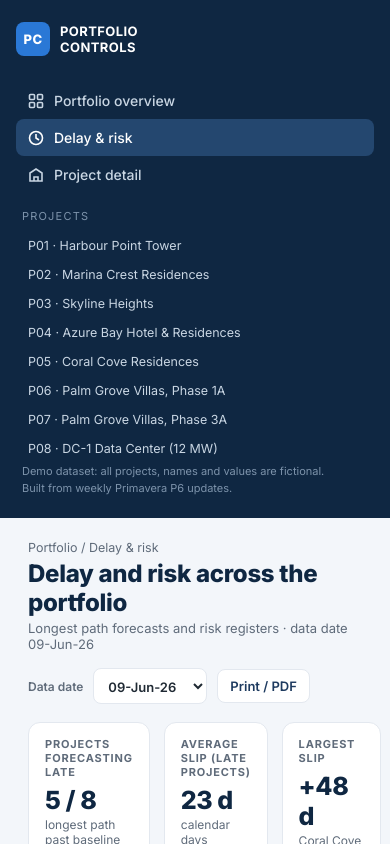
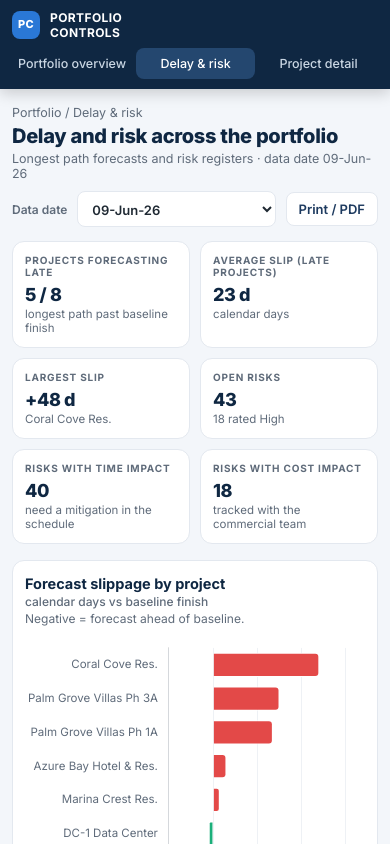
Before and after one commit to khaledmaddah/khaledmaddah.github.io, a plain HTML site: page portfolio-dashboard/index.html in a window 390 px wide. Both pictures are taken after a click on the button "Delay & risk". Shown: the top 844 px of the page. Drawn offline with Linux system fonts and the light colour scheme.

Commit message:
Add files via upload

```diff
--- a/portfolio-dashboard/index.html
+++ b/portfolio-dashboard/index.html
@@ -69,12 +69,52 @@ tr.click{cursor:pointer}tr.click:hover td{background:#f6f9fd}
 .view{display:none}.view.on{display:block}
 .tip{position:fixed;pointer-events:none;background:#0f2742;color:#fff;font-size:12px;padding:8px 10px;border-radius:6px;box-shadow:0 6px 18px rgba(0,0,0,.2);display:none;z-index:50;line-height:1.5;max-width:280px}
 .note{font-size:12px;color:var(--muted);margin-top:10px}
+
+.projsel{display:none}
+td.mo{display:none}
+body.v-project .projsel{display:inline-block}
+@media (max-width:820px){
+  .app{display:block}
+  aside{position:sticky;top:0;z-index:30;height:auto;padding:10px 12px 0;flex-direction:column;box-shadow:0 4px 14px rgba(0,0,0,.18)}
+  .logo{margin:0 0 8px;font-size:12px}.logo span{width:28px;height:28px;font-size:11px}
+  .nav{display:flex;gap:4px;overflow-x:auto;padding-bottom:10px;-webkit-overflow-scrolling:touch}
+  .nav button{width:auto;padding:8px 6px;font-size:12.5px;white-space:nowrap;flex:1;justify-content:center}.nav svg{display:none}
+  table.rt td.hm{display:none}
+  table.rt td.mo{display:flex}
+  .side-l,.proj-list,.foot{display:none}
+  main{padding:16px 12px 32px}
+  h1{font-size:20px}.sub{font-size:12.5px}
+  .top{flex-direction:column;align-items:stretch;gap:10px;margin-bottom:14px}
+  .ctl{flex-wrap:wrap}.ctl select{flex:1;min-width:0}
+  body.v-project .projsel{flex:1 1 100%}
+  .app .kpis{grid-template-columns:1fr 1fr;gap:10px}
+  .kpi{padding:12px}.kpi .v{font-size:18px}.kpi .l{font-size:10px}.kpi .n{font-size:11.5px}
+  .card{padding:14px 12px}
+  .card h3{flex-direction:column;gap:2px}
+  .chart{height:300px}.chart.tall{height:300px}.chart.short{height:260px}
+  .facts{grid-template-columns:1fr 1fr}
+  .facts>div{border-right:1px solid var(--line)!important;border-bottom:1px solid var(--line)!important;padding:10px 12px}
+  .facts>div:nth-child(2n){border-right:0!important}.facts>div:nth-last-child(-n+2){border-bottom:0!important}
+  .facts .v{font-size:13px}
+  table.rt tr:has(th){display:none}
+  table.rt,table.rt tbody{display:block}
+  table.rt tr{display:block;border:1px solid var(--line);border-radius:10px;padding:8px 12px;margin-bottom:10px;background:#fff}
+  table.rt tr.click:hover td{background:none}
+  table.rt td{display:flex;justify-content:space-between;align-items:center;gap:14px;border:0;padding:4px 0;text-align:right}
+  table.rt td::before{content:attr(data-label);font-size:10.5px;font-weight:700;color:var(--muted);text-transform:uppercase;letter-spacing:.5px;text-align:left;flex:none}
+  table.rt td.lead{font-size:14.5px;justify-content:flex-start;text-align:left;font-weight:600;padding-bottom:6px;border-bottom:1px solid #eef1f5;margin-bottom:4px}
+  table.rt td.lead::before{display:none}
+  table.rt .bar2{flex:1;max-width:60%}
+  .disc-row{grid-template-columns:1fr 40px 40px 38px;grid-template-areas:"n p a s" "b b b b";row-gap:6px}
+  .disc-row>div:nth-child(1){grid-area:n}.disc-row>div:nth-child(2){grid-area:b}.disc-row>div:nth-child(3){grid-area:p}.disc-row>div:nth-child(4){grid-area:a}.disc-row>div:nth-child(5){grid-area:s}
+  .disc-row.h>div:nth-child(2){display:none}.disc-row.h{grid-template-areas:"n p a s"}
+}
 @media (max-width:1250px){.kpis{grid-template-columns:repeat(3,1fr)}.g3,.g2,.g31{grid-template-columns:1fr}}
-@media (max-width:820px){.app{grid-template-columns:1fr}aside{position:static;height:auto}.facts{grid-template-columns:1fr 1fr}}
+
 @media print{aside,.ctl{display:none}.app{grid-template-columns:1fr}.view{display:block!important;page-break-after:always}}
 </style>
 </head>
-<body>
+<body class="v-overview">
 <div class="app">
 <aside>
   <div class="logo"><span>PC</span><div>PORTFOLIO<br>CONTROLS</div></div>
@@ -91,7 +131,7 @@ tr.click{cursor:pointer}tr.click:hover td{background:#f6f9fd}
 <main>
   <div class="top">
     <div><div class="crumb" id="crumb">Portfolio / Overview</div><h1 id="title">Construction portfolio overview</h1><div class="sub" id="subtitle"></div></div>
-    <div class="ctl"><label for="dd">Data date</label><select id="dd"></select><button class="btn" onclick="window.print()">Print / PDF</button></div>
+    <div class="ctl"><select id="projSel" class="projsel" aria-label="Project"></select><label for="dd">Data date</label><select id="dd"></select><button class="btn" onclick="window.print()">Print / PDF</button></div>
   </div>
 
   <!-- OVERVIEW -->
@@ -100,7 +140,7 @@ tr.click{cursor:pointer}tr.click:hover td{background:#f6f9fd}
     <div class="card" style="margin-bottom:16px">
       <h3>Projects at a glance <small>click a project for its detail page</small></h3>
       <div class="cap">Planned vs actual progress (weighted by budgeted man-days), schedule performance and forecast completion from the latest P6 update.</div>
-      <div style="overflow-x:auto"><table id="projTable"></table></div>
+      <div style="overflow-x:auto"><table class="rt" id="projTable"></table></div>
     </div>
     <div class="card gantt" style="margin-bottom:16px">
       <h3>Portfolio timeline <small>baseline vs forecast</small></h3>
@@ -124,7 +164,7 @@ tr.click{cursor:pointer}tr.click:hover td{background:#f6f9fd}
       <div class="card"><h3>Slippage trend <small>weekly updates</small></h3><div class="cap">How each late project's forecast finish has moved, update by update.</div><div class="legend" id="slipLegend"></div><div class="chart"><canvas id="cSlipTrend"></canvas></div></div>
       <div class="card"><h3>Open risks by severity</h3><div class="cap">Count of open risks per project from the risk registers.</div><div class="chart"><canvas id="cRisk"></canvas></div></div>
     </div>
-    <div class="card"><h3>High risks across the portfolio</h3><div class="cap">Every risk rated High, with owner and impact.</div><div style="overflow-x:auto"><table id="hiRisk"></table></div></div>
+    <div class="card"><h3>High risks across the portfolio</h3><div class="cap">Every risk rated High, with owner and impact.</div><div style="overflow-x:auto"><table class="rt" id="hiRisk"></table></div></div>
   </section>
 
   <!-- PROJECT -->
@@ -143,11 +183,11 @@ tr.click{cursor:pointer}tr.click:hover td{background:#f6f9fd}
       <div class="card"><h3>Engineering & procurement</h3><div class="legend"><span><i style="background:var(--s1)"></i>Planned</span><span><i style="background:var(--s2)"></i>Actual</span></div><div class="chart short"><canvas id="cEP"></canvas></div></div>
     </div>
     <div class="grid g2">
-      <div class="card"><h3>Longest path activities</h3><div class="cap">Driving activities, variance in calendar days (negative = late).</div><table id="lpTable"></table></div>
-      <div class="card"><h3>Risk register</h3><div class="cap">Open risks with owner and impact.</div><table id="riskTable"></table></div>
+      <div class="card"><h3>Longest path activities</h3><div class="cap">Driving activities, variance in calendar days (negative = late).</div><table class="rt" id="lpTable"></table></div>
+      <div class="card"><h3>Risk register</h3><div class="cap">Open risks with owner and impact.</div><table class="rt" id="riskTable"></table></div>
     </div>
     <div class="grid g2">
-      <div class="card"><h3>Two-week look-ahead</h3><table id="laTable"></table></div>
+      <div class="card"><h3>Two-week look-ahead</h3><table class="rt" id="laTable"></table></div>
       <div class="card"><h3>Commercial status <small>AED millions</small></h3><div class="cap">Revised contract value vs submitted, certified and received.</div><div class="chart short"><canvas id="cComm"></canvas></div></div>
     </div>
   </section>
@@ -211,7 +251,15 @@ P.forEach((p,i) => $('#projList').insertAdjacentHTML('beforeend', `<button data-
 $('#projList').onclick = e => { const b = e.target.closest('button'); if (!b) return; curProj = +b.dataset.i; show('project'); };
 document.querySelectorAll('.nav button').forEach(b => b.onclick = () => show(b.dataset.v));
 let view = 'overview';
-function show(v){ view = v; document.querySelectorAll('.nav button').forEach(b => b.classList.toggle('on', b.dataset.v === v));
+const isM = () => window.matchMedia('(max-width:820px)').matches;
+let lastM = isM();
+window.addEventListener('resize', () => { clearTimeout(window.__rt); window.__rt = setTimeout(() => { const m = isM(); if (m !== lastM || view === 'overview') { lastM = m; render(); } }, 200); });
+function labelize(){ document.querySelectorAll('table.rt').forEach(tb => { const hs = [...tb.querySelectorAll('tr th')].map(th => th.textContent);
+  tb.querySelectorAll('tr').forEach(tr => [...tr.children].forEach((td,i) => { if (td.tagName === 'TD') td.dataset.label = hs[i] || ''; })); }); }
+P.forEach((p,i) => $('#projSel').insertAdjacentHTML('beforeend', `<option value="${i}">${p.code} · ${p.name}</option>`));
+$('#projSel').onchange = e => { curProj = +e.target.value; render(); };
+
+function show(v){ view = v; document.body.className = 'v-' + v; document.querySelectorAll('.nav button').forEach(b => b.classList.toggle('on', b.dataset.v === v));
   document.querySelectorAll('.view').forEach(s => s.classList.toggle('on', s.id === 'v-' + v));
   document.querySelectorAll('#projList button').forEach((b,i) => b.classList.toggle('on', v === 'project' && i === curProj));
   render(); window.scrollTo(0,0); }
@@ -234,12 +282,12 @@ function renderOverview(){
     ['Actual progress', pct(wac), `<span class="${wac>=wpl?'pos':'neg'}">${(wac-wpl>=0?'+':'') + (wac-wpl).toFixed(1)} pts</span> vs plan`],
     ['Portfolio SPI', (wac/wpl).toFixed(2), 'earned ÷ planned'],
     ['Needs attention', behind + watch, `<span class="neg">${behind} behind</span> · ${watch} on watch`]]);
-  let h = `<tr><th>#</th><th>Project</th><th>Type</th><th class="num">Value (AED m)</th><th>Progress (plan / actual)</th><th class="num">Plan</th><th class="num">Actual</th><th class="num">SPI</th><th>Baseline finish</th><th>Forecast finish</th><th class="num">Slip (d)</th><th>Status</th></tr>`;
+  let h = `<tr><th>#</th><th>Project</th><th>Type</th><th class="num">Value (AED m)</th><th>Progress</th><th class="num">Plan</th><th class="num">Actual</th><th class="num" style="display:none">Plan / actual</th><th class="num">SPI</th><th>Baseline finish</th><th>Forecast finish</th><th class="num">Slip (d)</th><th>Status</th></tr>`;
   P.forEach((p,i) => { const s = S[i], spi = spiOf(s);
-    h += `<tr class="click" data-i="${i}"><td>${p.code}</td><td><b>${p.name}</b></td><td>${p.type}</td><td class="num">${fmtM(s.newv)}</td>
+    h += `<tr class="click" data-i="${i}"><td class="hm">${p.code}</td><td class="lead"><b>${p.name}</b></td><td class="hm">${p.type}</td><td class="num">${fmtM(s.newv)}</td>
       <td><div class="bar2" title="Planned ${pct(s.pl)} / Actual ${pct(s.ac)}"><div class="p" style="width:${s.pl}%"></div><div class="a" style="width:${s.ac}%"></div></div></td>
-      <td class="num">${pct(s.pl)}</td><td class="num">${pct(s.ac)}</td><td class="num ${spi<0.95?'neg':''}">${spi.toFixed(2)}</td>
-      <td>${fmtD(p.finish)}</td><td>${fmtD(s.lp)}</td><td class="num ${s.slip>0?'neg':(s.slip<0?'pos':'')}">${s.slip>0?'+':''}${s.slip}</td><td>${pill(s)}</td></tr>`; });
+      <td class="num hm">${pct(s.pl)}</td><td class="num hm">${pct(s.ac)}</td><td class="num mo">${pct(s.pl)} / ${pct(s.ac)}</td><td class="num ${spi<0.95?'neg':''}">${spi.toFixed(2)}</td>
+      <td class="hm">${fmtD(p.finish)}</td><td>${fmtD(s.lp)}</td><td class="num ${s.slip>0?'neg':(s.slip<0?'pos':'')}">${s.slip>0?'+':''}${s.slip}</td><td>${pill(s)}</td></tr>`; });
   $('#projTable').innerHTML = h;
   document.querySelectorAll('#projTable tr.click').forEach(r => r.onclick = () => { curProj = +r.dataset.i; show('project'); });
   renderGantt(S);
@@ -249,30 +297,35 @@ function renderOverview(){
       {label:'Actual progress', data:S.map(s => s.ac), backgroundColor:'#eb6834', borderColor:'#fff', borderWidth:1}]},
     options:{indexAxis:'y', plugins:{legend:{display:true, position:'top', align:'start', labels:{boxWidth:12, boxHeight:8}}, tooltip:{callbacks:{label:c => ` ${c.dataset.label}: ${c.raw.toFixed(1)}%`}}},
       scales:{x:{max:100, grid:GRID, ticks:{callback:v => v + '%'}}, y:{grid:NOGRID}}}});
+  const M = isM();
   mk('cCommercial', {type:'bar', data:{labels:names, datasets:[
       {label:'Revised contract value', data:S.map(s => s.newv/1e6), backgroundColor:'#2a78d6', borderColor:'#fff', borderWidth:1},
       {label:'Certified to date', data:S.map(s => s.cert/1e6), backgroundColor:'#1baf7a', borderColor:'#fff', borderWidth:1}]},
-    options:{plugins:{legend:{display:true, position:'top', align:'start', labels:{boxWidth:12, boxHeight:8}}, tooltip:{callbacks:{label:c => ` ${c.dataset.label}: AED ${Math.round(c.raw).toLocaleString()}m`}}},
-      scales:{y:{grid:GRID, ticks:{callback:v => v.toLocaleString()}}, x:{grid:NOGRID, ticks:{maxRotation:40, minRotation:0}}}}});
+    options:{indexAxis:M?'y':'x', plugins:{legend:{display:true, position:'top', align:'start', labels:{boxWidth:12, boxHeight:8}}, tooltip:{callbacks:{label:c => ` ${c.dataset.label}: AED ${Math.round(c.raw).toLocaleString()}m`}}},
+      scales:M?{x:{grid:GRID, ticks:{callback:v => v.toLocaleString(), maxTicksLimit:5}}, y:{grid:NOGRID}}:{y:{grid:GRID, ticks:{callback:v => v.toLocaleString()}}, x:{grid:NOGRID, ticks:{maxRotation:40, minRotation:0}}}}});
 }
 
 function renderGantt(S){
-  const W = 1100, rowH = 34, top = 30, left = 230, right = 120, H = top + P.length * rowH + 10;
-  const t0 = new Date('2024-07-01'), t1 = new Date('2029-09-30');
+  const M = isM(), W = M ? 360 : 1100, rowH = M ? 46 : 34, top = 30, left = M ? 6 : 230, right = M ? 6 : 120, H = top + P.length * rowH + 14;
+  const t0 = new Date(M ? '2024-08-01' : '2024-07-01'), t1 = new Date(M ? '2029-09-30' : '2029-09-30');
   const x = d => left + (new Date(d) - t0) / (t1 - t0) * (W - left - right);
-  let g = `<svg viewBox="0 0 ${W} ${H}" font-family="Inter,system-ui" font-size="12">`;
+  let g = `<svg viewBox="0 0 ${W} ${H}" font-family="Inter,system-ui" font-size="${M?10.5:12}">`;
   for (let y = 2025; y <= 2029; y++){ const xx = x(y + '-01-01');
-    g += `<line x1="${xx}" x2="${xx}" y1="${top-8}" y2="${H}" stroke="#e3e8ef"/><text x="${xx+4}" y="${top-14}" fill="#5f6b7a" font-weight="600">${y}</text>`; }
+    g += `<line x1="${xx}" x2="${xx}" y1="${top-8}" y2="${H}" stroke="#e3e8ef"/><text x="${xx+3}" y="${top-14}" fill="#5f6b7a" font-weight="600">${M?"'"+String(y).slice(2):y}</text>`; }
   P.forEach((p,i) => { const s = S[i], y = top + i*rowH, [c] = status(s);
     const col = {good:'#13865c', warn:'#b7791f', crit:'#c73636'}[c];
-    g += `<g class="grow" data-i="${i}" style="cursor:pointer"><rect x="0" y="${y}" width="${W}" height="${rowH}" fill="${i%2?'#fafbfd':'#fff'}"/>
-      <text x="8" y="${y+21}" fill="#1f2933" font-weight="600">${p.code} · ${shortName(p.name)}</text>
-      <rect x="${x(p.start)}" y="${y+5}" width="${x(p.finish)-x(p.start)}" height="5" rx="2" fill="#c5ced8"/>
-      <rect x="${x(p.start)}" y="${y+13}" width="${x(s.lp)-x(p.start)}" height="14" rx="4" fill="#1d3a5f"/>
-      <rect x="${x(p.start)}" y="${y+13}" width="${(x(s.lp)-x(p.start))*s.ac/100}" height="14" rx="4" fill="#eb6834"/>
-      <text x="${x(s.lp)+6}" y="${y+24}" fill="${col}" font-weight="600" font-size="11.5">${fmtD(s.lp)}${s.slip>0?' (+'+s.slip+'d)':(s.slip<0?' ('+s.slip+'d)':'')}</text></g>`; });
+    const lbl = `${fmtD(s.lp)}${s.slip>0?' (+'+s.slip+'d)':(s.slip<0?' ('+s.slip+'d)':'')}`;
+    const by = M ? y + 20 : y;
+    g += `<g class="grow" data-i="${i}" style="cursor:pointer"><rect x="0" y="${y}" width="${W}" height="${rowH}" fill="${i%2?'#fafbfd':'#fff'}"/>`;
+    if (M) g += `<text x="${left+2}" y="${y+14}" fill="#1f2933" font-weight="600">${p.code} · ${shortName(p.name)}</text><text x="${W-right}" y="${y+14}" fill="${col}" font-weight="600" text-anchor="end">${lbl}</text>`;
+    else g += `<text x="8" y="${y+21}" fill="#1f2933" font-weight="600">${p.code} · ${shortName(p.name)}</text>`;
+    g += `<rect x="${x(p.start)}" y="${by+5}" width="${x(p.finish)-x(p.start)}" height="${M?4:5}" rx="2" fill="#c5ced8"/>
+      <rect x="${x(p.start)}" y="${by+(M?11:13)}" width="${x(s.lp)-x(p.start)}" height="${M?11:14}" rx="3" fill="#1d3a5f"/>
+      <rect x="${x(p.start)}" y="${by+(M?11:13)}" width="${(x(s.lp)-x(p.start))*s.ac/100}" height="${M?11:14}" rx="3" fill="#eb6834"/>`;
+    if (!M) g += `<text x="${x(s.lp)+6}" y="${y+24}" fill="${col}" font-weight="600" font-size="11.5">${lbl}</text>`;
+    g += `</g>`; });
   const xd = x(DATES[ddIdx]);
-  g += `<line x1="${xd}" x2="${xd}" y1="${top-4}" y2="${H}" stroke="#1baf7a" stroke-width="2"/><text x="${xd+4}" y="${H-4}" fill="#13865c" font-size="11" font-weight="600">Data date</text></svg>`;
+  g += `<line x1="${xd}" x2="${xd}" y1="${top-4}" y2="${H}" stroke="#1baf7a" stroke-width="2"/><text x="${xd+4}" y="${H-3}" fill="#13865c" font-size="${M?10:11}" font-weight="600">Data date</text></svg>`;
   $('#gantt').innerHTML = g;
   const tip = $('#tip');
   document.querySelectorAll('#gantt .grow').forEach(r => {
@@ -303,10 +356,14 @@ function renderDelay(){
   mk('cSlip', {type:'bar', data:{labels:order.map(i => names[i]), datasets:[{data:order.map(i => S[i].slip),
       backgroundColor:order.map(i => S[i].slip > 0 ? '#e34948' : '#1baf7a'), borderColor:'#fff', borderWidth:1}]},
     options:{indexAxis:'y', plugins:{tooltip:{callbacks:{label:c => ` ${c.raw>0?'+':''}${c.raw} calendar days`}}}, scales:{x:{grid:GRID, ticks:{callback:v => (v>0?'+':'')+v+' d'}}, y:{grid:NOGRID}}}});
-  const spis = S.map(spiOf);
+  const spis = S.map(spiOf), M = isM();
   mk('cSpi', {type:'bar', data:{labels:names, datasets:[{data:spis, backgroundColor:spis.map(v => v>=0.95?'#2a78d6':'#e34948'), borderColor:'#fff', borderWidth:1}]},
-    options:{plugins:{tooltip:{callbacks:{label:c => ` SPI ${c.raw.toFixed(2)}`}}}, scales:{y:{min:0.5, max:1.3, grid:GRID}, x:{grid:NOGRID, ticks:{maxRotation:40, minRotation:0}}}},
-    plugins:[{id:'ref', afterDraw(ch){ const y = ch.scales.y.getPixelForValue(1), a = ch.chartArea, c = ch.ctx; c.save(); c.strokeStyle = '#1f2933'; c.setLineDash([4,4]); c.beginPath(); c.moveTo(a.left,y); c.lineTo(a.right,y); c.stroke(); c.fillStyle='#1f2933'; c.fillText('SPI 1.0', a.right-44, y-5); c.restore(); }}]});
+    options:{indexAxis:M?'y':'x', plugins:{tooltip:{callbacks:{label:c => ` SPI ${c.raw.toFixed(2)}`}}},
+      scales:M?{x:{min:0.5, max:1.3, grid:GRID}, y:{grid:NOGRID}}:{y:{min:0.5, max:1.3, grid:GRID}, x:{grid:NOGRID, ticks:{maxRotation:40, minRotation:0}}}},
+    plugins:[{id:'ref', afterDraw(ch){ const a = ch.chartArea, c = ch.ctx; c.save(); c.strokeStyle = '#1f2933'; c.setLineDash([4,4]); c.beginPath();
+      if (M){ const x = ch.scales.x.getPixelForValue(1); c.moveTo(x,a.top); c.lineTo(x,a.bottom); c.stroke(); c.fillStyle='#1f2933'; c.fillText('SPI 1.0', x+4, a.top+10); }
+      else { const y = ch.scales.y.getPixelForValue(1); c.moveTo(a.left,y); c.lineTo(a.right,y); c.stroke(); c.fillStyle='#1f2933'; c.fillText('SPI 1.0', a.right-44, y-5); }
+      c.restore(); }}]});
   // slip trend: three worst projects only (keeps the line chart readable)
   const top3 = order.slice(0,3), cols = ['#2a78d6','#eb6834','#1baf7a'];
   $('#slipLegend').innerHTML = top3.map((i,k) => `<span><i style="background:${cols[k]}"></i>${names[i]}</span>`).join('');
@@ -316,9 +373,10 @@ function renderDelay(){
       scales:{y:{grid:GRID, ticks:{callback:v => v+' d'}}, x:{grid:NOGRID, ticks:{maxTicksLimit:9}}}}});
   const lv = ['High','Medium','Low'], lc = {High:'#c73636', Medium:'#eda100', Low:'#8a96a3'};
   mk('cRisk', {type:'bar', data:{labels:names, datasets:lv.map(l => ({label:l, data:P.map(p => p.risks.filter(r => r.level===l).length), backgroundColor:lc[l], borderColor:'#fff', borderWidth:2}))},
-    options:{plugins:{legend:{display:true, position:'top', align:'start', labels:{boxWidth:12, boxHeight:8}}}, scales:{x:{stacked:true, grid:NOGRID, ticks:{maxRotation:40, minRotation:0}}, y:{stacked:true, grid:GRID, ticks:{stepSize:1}}}}});
-  let h = `<tr><th>Project</th><th>Type</th><th>Risk</th><th>Owner</th><th>Time</th><th>Cost</th></tr>`;
-  hi.forEach(r => h += `<tr><td><b>${r.p.code}</b> ${shortName(r.p.name)}</td><td>${r.type}</td><td>${r.risk}</td><td>${r.owner}</td><td>${r.time?'✓':'–'}</td><td>${r.cost?'✓':'–'}</td></tr>`);
+    options:{indexAxis:M?'y':'x', plugins:{legend:{display:true, position:'top', align:'start', labels:{boxWidth:12, boxHeight:8}}},
+      scales:M?{y:{stacked:true, grid:NOGRID}, x:{stacked:true, grid:GRID, ticks:{stepSize:1}}}:{x:{stacked:true, grid:NOGRID, ticks:{maxRotation:40, minRotation:0}}, y:{stacked:true, grid:GRID, ticks:{stepSize:1}}}}});
+  let h = `<tr><th>Risk</th><th>Project</th><th>Type</th><th>Owner</th><th>Time</th><th>Cost</th></tr>`;
+  hi.forEach(r => h += `<tr><td class="lead">${r.risk}</td><td><b>${r.p.code}</b>&nbsp;${shortName(r.p.name)}</td><td>${r.type}</td><td>${r.owner}</td><td>${r.time?'✓':'–'}</td><td>${r.cost?'✓':'–'}</td></tr>`);
   $('#hiRisk').innerHTML = h;
 }
 
@@ -364,7 +422,7 @@ function renderProject(){
     options:{plugins:{tooltip:{callbacks:{label:c => ` ${c.dataset.label}: ${c.raw.toFixed(2)}%`}}}, scales:{y:{grid:GRID, ticks:{callback:v => v+'%'}}, x:{grid:NOGRID}}}});
   const sn = p.snaps.filter(x => x.dd <= ddT);
   mk('cDelay', {type:'line', data:{labels:sn.map(x => fmtD(x.dd)), datasets:[{label:'Variance', data:sn.map(x => x.slip), borderColor:'#e34948', backgroundColor:'#e34948', tension:.25, fill:false}]},
-    options:{plugins:{tooltip:{callbacks:{label:c => ` ${c.raw>0?'+':''}${c.raw} days vs baseline`}}}, scales:{y:{grid:GRID, ticks:{callback:v => (v>0?'+':'')+v+' d'}}, x:{grid:NOGRID, ticks:{maxTicksLimit:6}}}}});
+    options:{plugins:{tooltip:{callbacks:{label:c => ` ${c.raw>0?'+':''}${c.raw} days vs baseline`}}}, scales:{y:{grid:GRID, suggestedMin:Math.min(...sn.map(x=>x.slip))-5, suggestedMax:Math.max(...sn.map(x=>x.slip))+5, ticks:{precision:0, callback:v => (v>0?'+':'')+Math.round(v)+' d'}}, x:{grid:NOGRID, ticks:{maxTicksLimit:6}}}}});
   mk('cEP', {type:'bar', data:{labels:p.ep.map(e => e[0]), datasets:[
       {label:'Planned', data:p.ep.map(e => e[1]), backgroundColor:'#2a78d6', borderColor:'#fff', borderWidth:1},
       {label:'Actual', data:p.ep.map(e => e[2]), backgroundColor:'#eb6834', borderColor:'#fff', borderWidth:1}]},
@@ -377,17 +435,17 @@ function renderProject(){
       <div class="num">${pl.toFixed(0)}%</div><div class="num">${ac.toFixed(0)}%</div><div class="num ${sp!==null&&sp<0.95?'neg':''}">${sp===null?'–':sp.toFixed(2)}</div></div>`; });
   $('#discTable').innerHTML = d + `<div class="note">Bars: <span style="color:#6da7ec">■</span> planned (top), <span style="color:#eb6834">■</span> actual (bottom). Weight = share of budgeted man-days.</div>`;
   $('#lpTable').innerHTML = `<tr><th>Activity</th><th>Responsible</th><th class="num">Var (d)</th><th>Reason / action</th></tr>` +
-    p.lp.map(r => `<tr><td>${r.desc}</td><td>${r.party}</td><td class="num ${r.var<0?'neg':''}">${r.var}</td><td>${r.reason}</td></tr>`).join('');
+    p.lp.map(r => `<tr><td class="lead">${r.desc}</td><td>${r.party}</td><td class="num ${r.var<0?'neg':''}">${r.var}</td><td>${r.reason}</td></tr>`).join('');
   const lvc = {High:'crit', Medium:'warn', Low:'good'};
-  $('#riskTable').innerHTML = `<tr><th>Level</th><th>Type</th><th>Risk</th><th>Owner</th><th>Time</th><th>Cost</th></tr>` +
-    p.risks.map(r => `<tr><td><span class="pill ${lvc[r.level]}">${{High:'■',Medium:'▲',Low:'●'}[r.level]} ${r.level}</span></td><td>${r.type}</td><td>${r.risk}</td><td>${r.owner}</td><td>${r.time?'✓':'–'}</td><td>${r.cost?'✓':'–'}</td></tr>`).join('');
-  $('#laTable').innerHTML = `<tr><th>Major activity</th><th>Location / level</th><th>Status</th></tr>` + p.la.map(r => `<tr><td>${r.act}</td><td>${r.loc}</td><td>${r.status}</td></tr>`).join('');
+  $('#riskTable').innerHTML = `<tr><th>Risk</th><th>Level</th><th>Type</th><th>Owner</th><th>Time</th><th>Cost</th></tr>` +
+    p.risks.map(r => `<tr><td class="lead">${r.risk}</td><td><span class="pill ${lvc[r.level]}">${{High:'■',Medium:'▲',Low:'●'}[r.level]} ${r.level}</span></td><td>${r.type}</td><td>${r.owner}</td><td>${r.time?'✓':'–'}</td><td>${r.cost?'✓':'–'}</td></tr>`).join('');
+  $('#laTable').innerHTML = `<tr><th>Major activity</th><th>Location / level</th><th>Status</th></tr>` + p.la.map(r => `<tr><td class="lead">${r.act}</td><td>${r.loc}</td><td>${r.status}</td></tr>`).join('');
   mk('cComm', {type:'bar', data:{labels:['Revised contract','Submitted','Certified','Received'], datasets:[{data:[s.newv, s.sub, s.cert, s.rec].map(v => v/1e6),
       backgroundColor:['#1d3a5f','#2a78d6','#1baf7a','#86b6ef'], borderColor:'#fff', borderWidth:1}]},
     options:{indexAxis:'y', plugins:{tooltip:{callbacks:{label:c => ` AED ${Math.round(c.raw).toLocaleString()}m (${(c.raw*1e6/s.newv*100).toFixed(1)}%)`}}}, scales:{x:{grid:GRID, ticks:{callback:v => v.toLocaleString()}}, y:{grid:NOGRID}}}});
 }
 
-function render(){ if (view === 'overview') renderOverview(); else if (view === 'delay') renderDelay(); else renderProject(); }
+function render(){ $('#projSel').value = curProj; if (view === 'overview') renderOverview(); else if (view === 'delay') renderDelay(); else renderProject(); labelize(); }
 render();
 </script>
 </body>
```
Also changed, not shown: index.html (+11 -4 lines).
